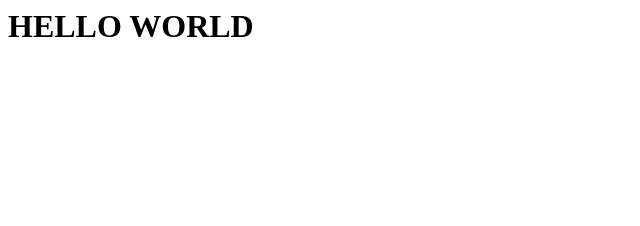
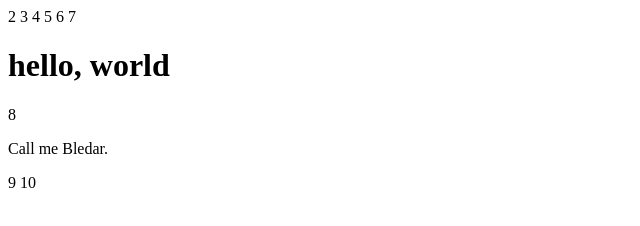
Before and after one commit to BLRAJS/git-test, a plain HTML site: page index.html in a window 1280 px wide. Shown: the whole page, without its empty margins (0-640 px from the left). Drawn offline with Linux system fonts and the light colour scheme.

Commit message:
new html

```diff
--- a/index.html
+++ b/index.html
@@ -1 +1,10 @@
-<h1>HELLO WORLD</h1>
+<!DOCTYPE html>
+ 2 <html>
+ 3   <head>
+ 4     <title></title>
+ 5   </head>
+ 6   <body>
+ 7     <h1>hello, world</h1>
+ 8     <p>Call me Bledar.</p>
+ 9   </body>
+10 </html>
```
